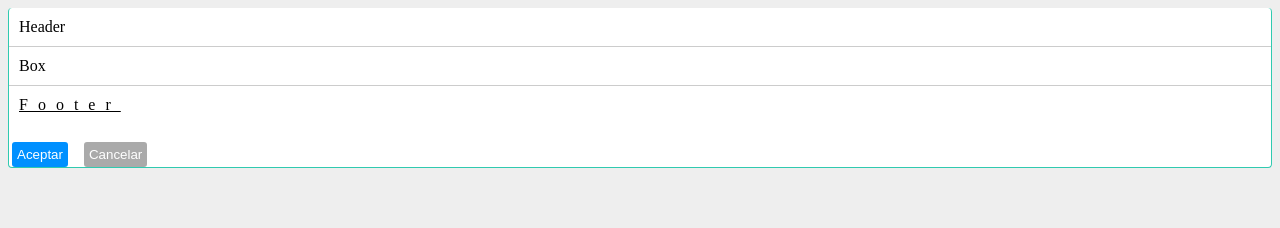
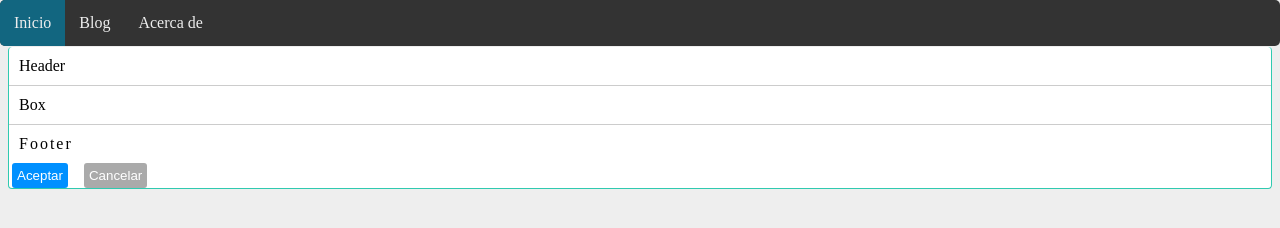
Before and after one commit to SCambres/polloswebdev, a website built with Parcel: page index.html in a window 1280 px wide. Built offline with nearby package versions, Linux system fonts and the light colour scheme.

Commit message:
actu 16.07

```diff
--- a/index.html
+++ b/index.html
@@ -13,11 +13,16 @@
   </head>
 
   <body>
+    <ul>
+      <li class="active"><a href="#Inicio">Inicio</a></li>
+      <li><a href="#Inicio">Blog</a></li>
+      <li><a href="#Inicio">Acerca de</a></li>
+    </ul>
+
     <div class="caja">
       <div class="header">Header</div>
       <div class="contenido">Box</div>
       <div class="footer">Footer</div>
-      <br />
       <button class="primario">Aceptar</button>
       <button class="secundario">Cancelar</button>
     </div>
--- a/src/styles.css
+++ b/src/styles.css
@@ -1,5 +1,38 @@
 body {
   background-color: #eee;
+}
+
+ul {
+  list-style-type: none;
+  margin: 0;
+  padding: 0;
+  overflow: hidden;
+  position: fixed;
+  top: 0;
+  left: 0;
+  width: 100%;
+  background-color: #333;
+  border-radius: 5px;
+}
+
+li {
+  float: left;
+}
+
+li:hover {
+  background-color: rgba(0, 0, 0, 0.3);
+}
+
+li a {
+  display: block;
+  color: #eee;
+  text-align: center;
+  padding: 14px;
+  text-decoration: none;
+}
+
+.active {
+  background-color: #126680;
 }
 
 .caja {
@@ -18,13 +51,13 @@ body {
 .header {
   padding: 10px;
   border-bottom: solid 1px #ccc;
+  margin-top: 47px;
 }
 
 .footer {
   padding: 10px;
   border-top: solid 1px #ccc;
-  letter-spacing: 10px;
-  text-decoration: underline;
+  letter-spacing: 2px;
 }
 
 .primario {
@@ -46,3 +79,11 @@ body {
   right: -15px;
   border-radius: 3px;
 }
+
+.primario:hover {
+  background-color: #30cab0;
+}
+
+.secundario:hover {
+  background-color: #eee;
+}
```
